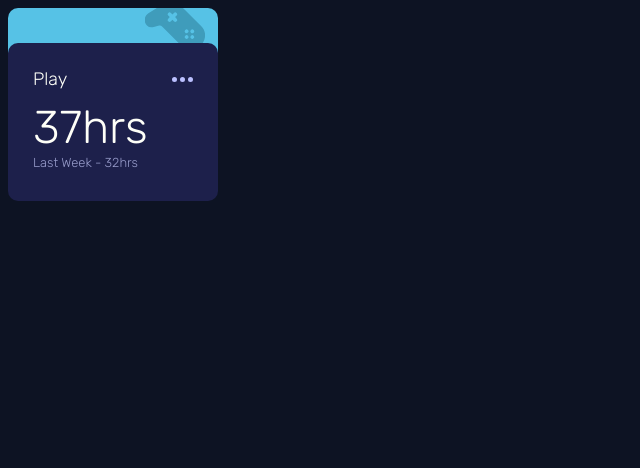
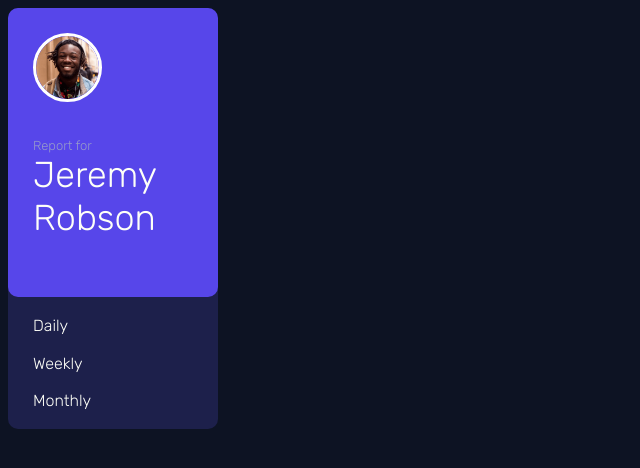
Before and after one commit to DobakaySS/Tracking-Evolution, an Angular app: page / in a window 1280 px wide. Shown: the top 468 px of the page, without its empty margins (0-640 px from the left). Built offline with nearby package versions, Linux system fonts and the light colour scheme.

Commit message:
feat: profile-card component styles and structure

```diff
--- a/src/app/app.component.html
+++ b/src/app/app.component.html
@@ -1,7 +1,10 @@
-<app-card
-    [color]="'play-color'"
-    [activity]="'Play'"
+<app-profile-card></app-profile-card>
+
+
+<!--<app-card
+    [color]="'self-care-color'"
+    [activity]="'Self Care'"
     [thisWeekHours]="37"
     [lastWeekHours]="32"
-    [svgContent]="'play'"
-></app-card>
+    [svgContent]="'self-care'"
+></app-card>-->
--- a/src/app/app.module.ts
+++ b/src/app/app.module.ts
@@ -4,11 +4,13 @@ import { BrowserModule } from '@angular/platform-browser';
 import { AppRoutingModule } from './app-routing.module';
 import { AppComponent } from './app.component';
 import { CardComponent } from './card/card.component';
+import { ProfileCardComponent } from './profile-card/profile-card.component';
 
 @NgModule({
   declarations: [
     AppComponent,
-    CardComponent
+    CardComponent,
+    ProfileCardComponent
   ],
   imports: [
     BrowserModule,
--- a/src/app/card/card.component.css
+++ b/src/app/card/card.component.css
@@ -6,6 +6,11 @@
     cursor: pointer;
     padding: 25px;
     margin-top: 35px;
+    transition: 0.3s ease;
+}
+
+.top-container:hover .container {
+    background-color: rgb(52, 57, 123);
 }
 
 .top-container{
@@ -15,7 +20,6 @@
     border-radius: 10px;
     cursor: pointer;
     position: absolute;
-
 }
 
 .svg-container{
@@ -46,6 +50,15 @@
     margin-bottom: 10px;
 }
 
-.ellipsis-icon{
+.ellipsis-icon {
     margin-top: 9px;
 }
+
+.ellipsis-icon path {
+    fill: #BBC0FF;
+    transition: fill 0.2s ease;
+}
+
+.ellipsis-icon:hover path {
+    fill: white;
+}
--- /dev/null
+++ b/src/app/profile-card/profile-card.component.css
@@ -0,0 +1,38 @@
+img {
+    width: 63px;
+    height: auto;
+    border: 3px solid white;
+    border-radius: 50%;
+}
+h1{
+    font-size:36px;
+}
+h2{
+    font-size: 16px;
+    margin-left: 25px;
+}
+
+.container {
+    width: 210px;
+    height: 421px;
+    gap: 8px;
+    border-radius: 10px;
+    cursor: pointer;
+}
+.profile-container{
+    width: 160px;
+    height: 239px;
+    gap: 8px;
+    border-radius: 10px;
+    cursor: pointer;
+    padding: 25px;
+}
+.image-container{
+    margin-bottom: 32px;
+}
+.content-wrapper{
+    height: 132px;
+    display: flex;
+    flex-direction: column;
+    justify-content: space-evenly;
+}
--- /dev/null
+++ b/src/app/profile-card/profile-card.component.html
@@ -0,0 +1,14 @@
+<div class="container info-card-color">
+    <div class="profile-container profile-color">
+        <div class="image-container">
+            <img src="assets/image-jeremy.png" alt="" class="profile-image">
+        </div>
+        <h3>Report for</h3>
+        <h1>Jeremy Robson</h1>
+    </div>
+    <div class="content-wrapper">
+        <h2>Daily</h2>
+        <h2>Weekly</h2>
+        <h2>Monthly</h2>
+    </div>
+</div>
--- /dev/null
+++ b/src/app/profile-card/profile-card.component.ts
@@ -0,0 +1,15 @@
+import { Component, OnInit } from '@angular/core';
+
+@Component({
+  selector: 'app-profile-card',
+  templateUrl: './profile-card.component.html',
+  styleUrls: ['./profile-card.component.css']
+})
+export class ProfileCardComponent implements OnInit {
+
+  constructor() { }
+
+  ngOnInit(): void {
+  }
+
+}
--- a/src/styles.css
+++ b/src/styles.css
@@ -4,8 +4,6 @@ body {
     background-color: rgb(13, 19, 35);
     color: rgb(254, 255, 248);
     font-family: 'Rubik', sans-serif;
-
-
 }
 h1{
     font-size: 46px;
@@ -50,7 +48,7 @@ h3 {
     background-color: rgb(114, 53, 209);
 }
 
-.selfcare-color {
+.self-care-color {
     background-color: rgb(241, 199, 91);
 }
 
```
Also changed, not shown: 1 other file (tests, documents, lock files or other folders).
